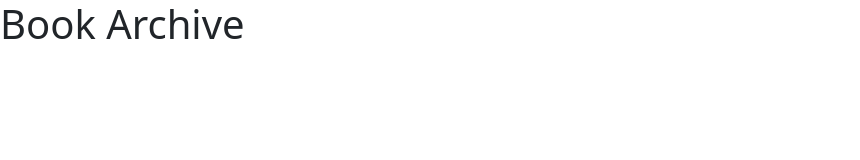
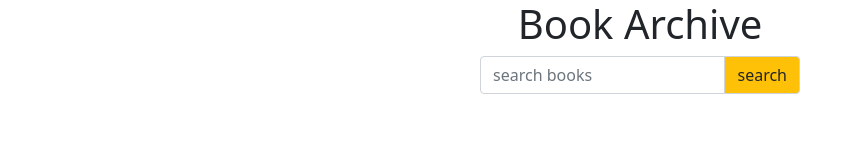
Before and after one commit to SifatNiloy/book-library, a plain HTML site: page book.html in a window 1280 px wide. Shown: the whole page, without its empty margins (0-860 px from the left). Drawn offline with nearby package versions, Linux system fonts and the light colour scheme; no server answers.

Commit message:
done something

```diff
--- a/book.html
+++ b/book.html
@@ -10,7 +10,13 @@
     <link href="https://cdn.jsdelivr.net/npm/bootstrap@5.1.3/dist/css/bootstrap.min.css" rel="stylesheet" integrity="sha384-1BmE4kWBq78iYhFldvKuhfTAU6auU8tT94WrHftjDbrCEXSU1oBoqyl2QvZ6jIW3" crossorigin="anonymous">
 </head>
 <body>
-    <h1>Book Archive</h1>
+    <h1 class="text-center">Book Archive</h1>
+    <div class="w-25 mx-auto">
+        <div class="input-group mb-3 ">
+            <input type="text" id="text-input" class="form-control" placeholder="search books" aria-label="Recipient's username" aria-describedby="basic-addon2">
+            <button class="input-group-text bg-warning" id="basic-addon2" onclick="loadBookData()">search</button>
+        </div>
+    </div>
     <script src="book.js"></script>
     <!-- bootstrap js  -->
     <script src="https://cdn.jsdelivr.net/npm/bootstrap@5.1.3/dist/js/bootstrap.bundle.min.js" integrity="sha384-ka7Sk0Gln4gmtz2MlQnikT1wXgYsOg+OMhuP+IlRH9sENBO0LRn5q+8nbTov4+1p" crossorigin="anonymous"></script>
--- a/book.js
+++ b/book.js
@@ -1 +1,21 @@
 console.log('I got that');
+
+// searchText();
+const loadBookData = () => {
+
+    const inputText = document.getElementById('text-input');
+    const searchText = inputText.value;
+    console.log(searchText);
+
+    const url = `https://openlibrary.org/search.json?q=${searchText}`;
+    fetch(url)
+        .then(res => res.json())
+        .then(data => {
+            console.log(data)
+            const displayNumberFound = data.numFound;
+            const Searchdata = data.docs;
+            console.log(Searchdata);
+        })
+
+}
+loadBookData();
```
